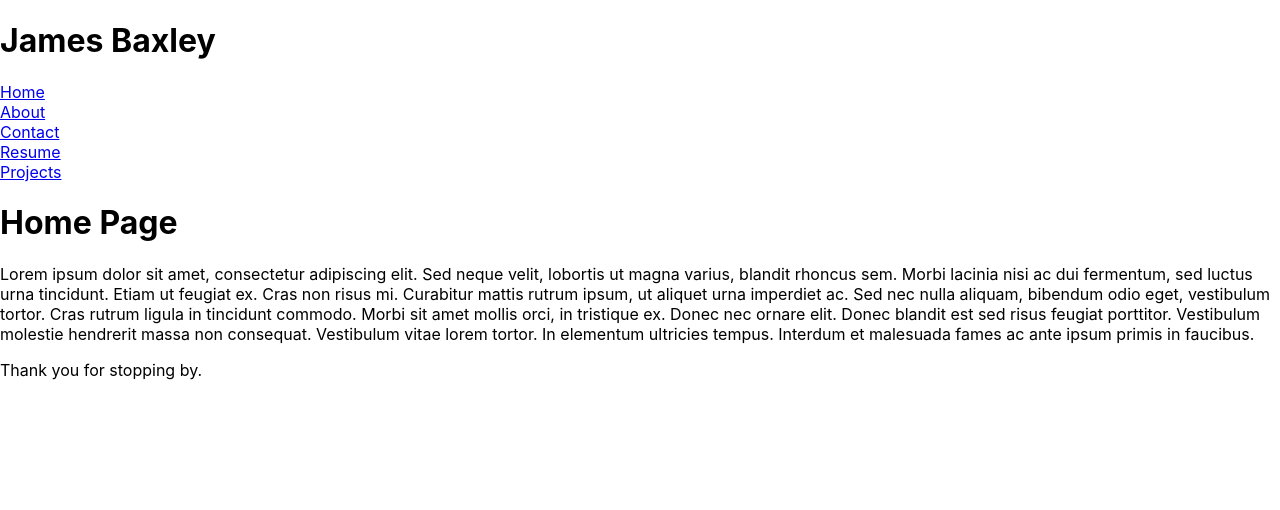
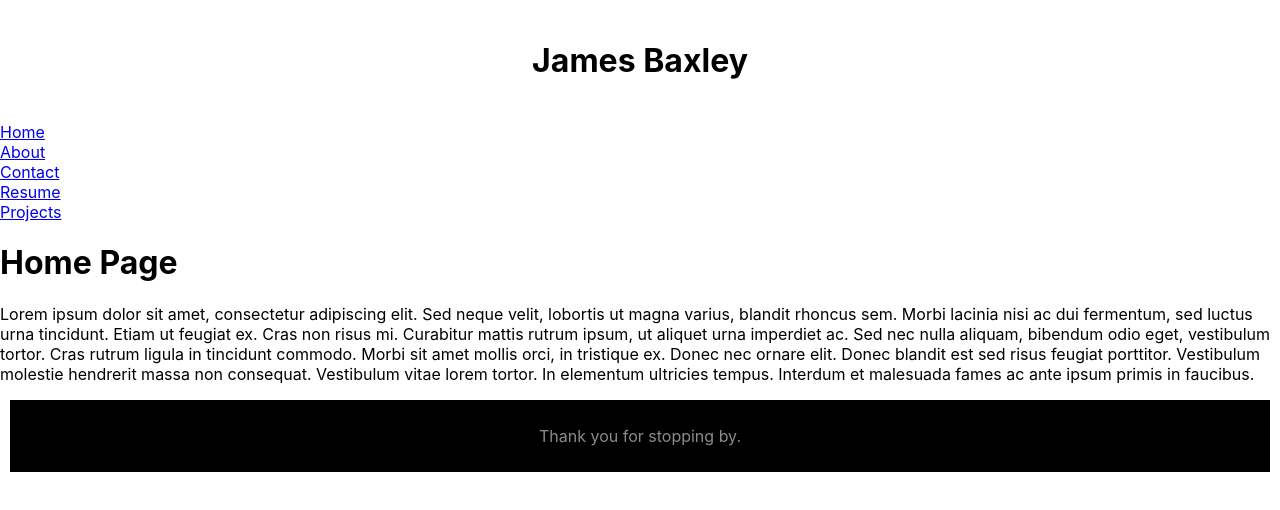
Before and after one commit to Kaneknah/ch20_baxley_portfolio_2, a React (Create React App) app in the folder my-app/: page / in a window 1280 px wide. Shown: the top 510 px of the page. Built offline with nearby package versions, Linux system fonts and the light colour scheme.

Commit message:
adding classes for styling

```diff
--- a/my-app/src/components/Footer.js
+++ b/my-app/src/components/Footer.js
@@ -2,7 +2,7 @@ import React from "react";
 
 export default function Footer() {
 	return (
-		<div>
+		<div className="Footer">
 
 			<p>
 				Thank you for stopping by.
--- a/my-app/src/components/Header.js
+++ b/my-app/src/components/Header.js
@@ -2,7 +2,7 @@ import React from "react";
 
 export default function Header() {
 	return (
-		<div>
+		<div className="Header">
 			<h1>James Baxley</h1>
 		</div>
 	);
--- a/my-app/src/components/Home.js
+++ b/my-app/src/components/Home.js
@@ -2,7 +2,7 @@ import React from "react";
 
 export default function Home() {
 	return (
-		<div>
+		<div className="Home">
 			<h1>Home Page</h1>
 			<p>
 				Lorem ipsum dolor sit amet, consectetur adipiscing elit. Sed neque
--- a/my-app/src/components/MainContainer.js
+++ b/my-app/src/components/MainContainer.js
@@ -14,10 +14,9 @@ function MainContainer() {
 	const [currentPage, setCurrentPage] = useState("");
 
 	const handlePageChange = (page) => setCurrentPage(page);
-//Always have Header and Footer and Navigation displayed. current page will also be displayed.
+	//Always have Header and Footer and Navigation displayed. current page will also be displayed.
 	return (
-		<div>
-
+		<div className="MainContainer">
 			<Header />
 			<Navigation
 				currentPage={currentPage}
--- a/my-app/src/components/Navigation.js
+++ b/my-app/src/components/Navigation.js
@@ -5,6 +5,7 @@ import { Link } from "react-router-dom";
 //Setting up the navigation page to render diferent pages from the nav links.
 function Navigation({ currentPage, handlePageChange }) {
 	return (
+		<div className="Navigation">
 			<Nav>
 				<Nav.Item>
 					<Link
@@ -19,7 +20,9 @@ function Navigation({ currentPage, handlePageChange }) {
 					<Link
 						to="/About"
 						onClick={() => handlePageChange("About")}
-					className={currentPage === "About" ? "nav-link active" : "nav-link"}>
+						className={
+							currentPage === "About" ? "nav-link active" : "nav-link"
+						}>
 						About
 					</Link>
 				</Nav.Item>
@@ -39,7 +42,9 @@ function Navigation({ currentPage, handlePageChange }) {
 					<Link
 						to="/Resume"
 						onClick={() => handlePageChange("Resume")}
-					className={currentPage === "Resume" ? "nav-link active" : "nav-link"}>
+						className={
+							currentPage === "Resume" ? "nav-link active" : "nav-link"
+						}>
 						Resume
 					</Link>
 				</Nav.Item>
@@ -55,6 +60,7 @@ function Navigation({ currentPage, handlePageChange }) {
 					</Link>
 				</Nav.Item>
 			</Nav>
+		</div>
 	);
 }
 
```
Lines whose indentation alone changed are shown as unchanged.
